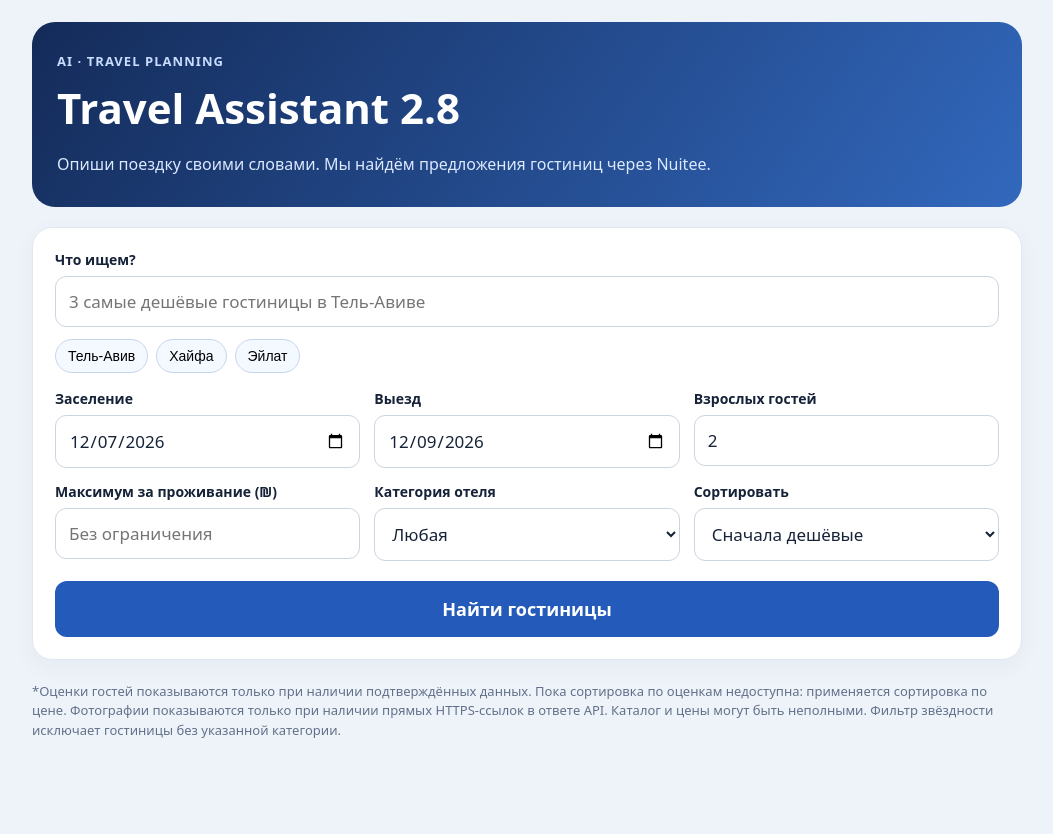
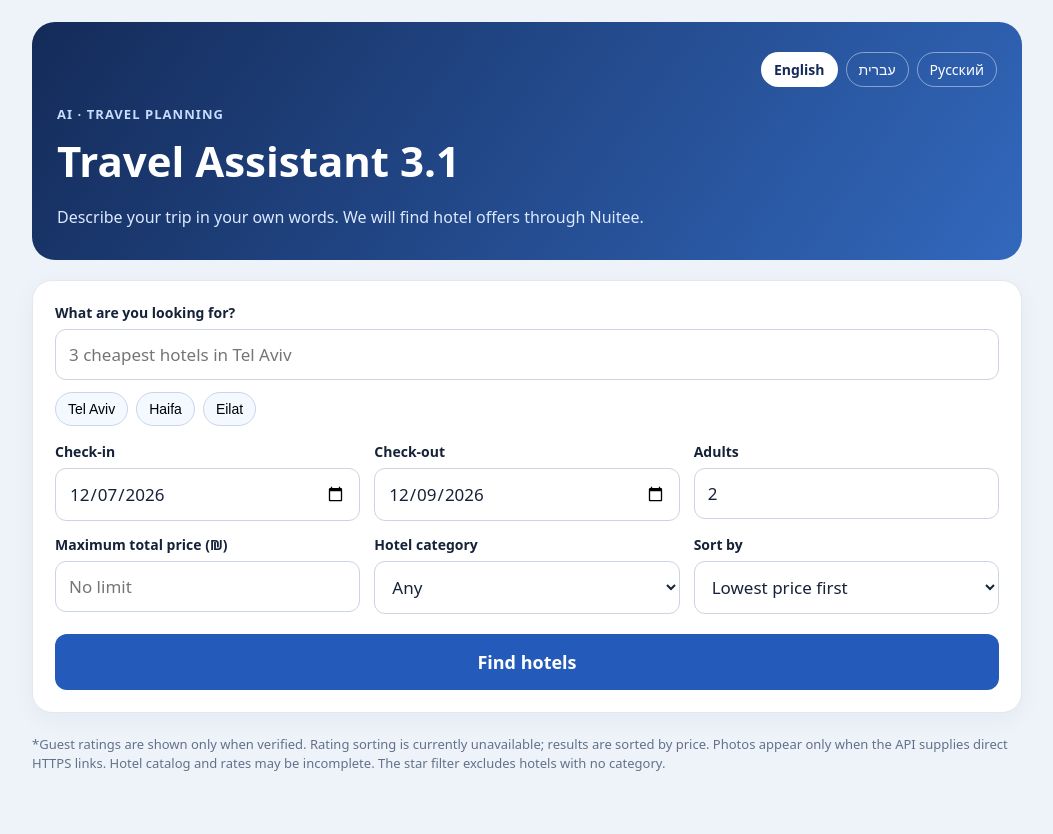
Before and after one commit to EduardK15/travel-assistant, a Flask app: page / in a window 1280 px wide. Shown: the whole page, without its empty margins (113-1166 px from the left). Before the commit the page ends 738 px from the top, so only its background shows below. Run offline with Flask 3, Linux system fonts and the light colour scheme; some libraries are stand-ins or nearby versions.

Commit message:
Add files via upload

```diff
--- a/templates/index.html
+++ b/templates/index.html
@@ -1,27 +1,20 @@
 <!doctype html>
-<html lang="ru"><head><meta charset="utf-8"><meta name="viewport" content="width=device-width,initial-scale=1">
-<title>Travel Assistant 2.8</title>
-<link rel="stylesheet" href="{{ url_for('static', filename='style.css') }}"></head><body><div class="wrap">
-<header class="hero"><div class="eyebrow">AI · Travel planning</div><h1>Travel Assistant 2.8</h1><p>Опиши поездку своими словами. Мы найдём предложения гостиниц через Nuitee.</p></header>
-<section class="panel"><form method="post" action="/search">
-<div class="field"><label for="query">Что ищем?</label><input id="query" name="query" value="{{ query }}" placeholder="3 самые дешёвые гостиницы в Тель-Авиве" required></div>
-<div class="chips"><button class="chip" type="button" onclick="document.getElementById('query').value='Найди 3 самые дешёвые гостиницы в Тель-Авиве'">Тель-Авив</button><button class="chip" type="button" onclick="document.getElementById('query').value='Найди 3 самые дешёвые гостиницы в Хайфе'">Хайфа</button><button class="chip" type="button" onclick="document.getElementById('query').value='Найди 3 самые дешёвые гостиницы в Эйлате'">Эйлат</button></div><div class="fields">
-<div class="field"><label for="checkin">Заселение</label><input id="checkin" type="date" name="checkin" value="{{ checkin }}" required></div>
-<div class="field"><label for="checkout">Выезд</label><input id="checkout" type="date" name="checkout" value="{{ checkout }}" required></div>
-<div class="field"><label for="adults">Взрослых гостей</label><input id="adults" type="number" name="adults" value="{{ adults }}" min="1" max="6" required></div>
-<div class="field"><label for="max_price">Максимум за проживание (₪)</label><input id="max_price" type="number" name="max_price" value="{{ max_price }}" min="1" step="1" placeholder="Без ограничения"></div>
-<div class="field"><label for="min_stars">Категория отеля</label><select id="min_stars" name="min_stars"><option value="0" {% if min_stars == 0 %}selected{% endif %}>Любая</option>{% for n in [3,4,5] %}<option value="{{ n }}" {% if min_stars == n %}selected{% endif %}>От {{ n }} звёзд</option>{% endfor %}</select></div>
-<div class="field"><label for="sort_by">Сортировать</label><select id="sort_by" name="sort_by"><option value="price" {% if sort_by == 'price' %}selected{% endif %}>Сначала дешёвые</option><option value="rating" {% if sort_by == 'rating' %}selected{% endif %}>По оценке гостей*</option></select></div>
-</div><button class="submit" type="submit">Найти гостиницы</button></form>
-{% if error %}<p class="error" role="alert">{{ error }}</p>{% endif %}
-</section>
-{% if searched %}
-<div class="results-head"><h2>Найдено: {{ hotels|length }}</h2><p class="muted small">{{ city }} · {{ checkin }} — {{ checkout }} · {{ adults }} взрослых</p></div>
-{% if sandbox %}<p class="notice">Тестовая среда Nuitee: цены и доступность могут быть демонстрационными и не подходят для реального бронирования.</p>{% endif %}
-{% if sort_note %}<p class="notice">{{ sort_note }}</p>{% endif %}
-{% if not hotels %}<div class="panel"><p>Подходящих предложений не найдено. Измени даты, город или максимальную стоимость.</p></div>{% endif %}
-<div class="cards">{% for hotel in hotels %}<article class="hotel">{% if hotel.image_url %}<img class="hotel-photo" src="{{ hotel.image_url }}" alt="Фотография гостиницы {{ hotel.name }}" loading="lazy" referrerpolicy="no-referrer" onerror="this.style.display='none'">{% endif %}<div class="hotel-top"><div class="hotel-icon" aria-hidden="true">⌂</div><div><h3>{{ hotel.name }}</h3><p class="address">{{ hotel.address }}</p></div></div><div class="meta">{% if hotel.stars %}<span class="tag">★ {{ hotel.stars }} звёзд</span>{% else %}<span class="tag">Категория не указана</span>{% endif %}</div>
-<div class="bottom"><div class="price">{{ '%.2f'|format(hotel.price) }} <span class="currency">{{ hotel.currency }}</span></div><p class="note">За {{ nights }} ноч. · примерно {{ "%.2f"|format(hotel.price / nights) }} {{ hotel.currency }} за ночь</p><details class="detail"><summary>Подробнее о предложении</summary><p>Адрес: {{ hotel.address }}</p><p>Заезд: {{ checkin }} · выезд: {{ checkout }} · взрослых: {{ adults }}</p><p>Стоимость получена из API Nuitee. Это не подтверждение бронирования; налоги, сборы и условия требуют проверки.</p></details></div></article>{% endfor %}</div>
-{% endif %}
-<footer>*Оценки гостей показываются только при наличии подтверждённых данных. Пока сортировка по оценкам недоступна: применяется сортировка по цене. Фотографии показываются только при наличии прямых HTTPS-ссылок в ответе API. Каталог и цены могут быть неполными. Фильтр звёздности исключает гостиницы без указанной категории.</footer>
-</div></body></html>
+<html lang="{{ lang }}" dir="{{ 'rtl' if lang == 'he' else 'ltr' }}">
+<head><meta charset="utf-8"><meta name="viewport" content="width=device-width,initial-scale=1"><title>Travel Assistant 3.1</title><link rel="stylesheet" href="{{ url_for('static', filename='style.css') }}"></head>
+<body><div class="wrap">
+<header class="hero"><div class="language-bar" aria-label="Language"><a href="{{ request.path }}?lang=en" lang="en" {% if lang=='en' %}aria-current="page"{% endif %}>English</a><a href="{{ request.path }}?lang=he" lang="he" {% if lang=='he' %}aria-current="page"{% endif %}>עברית</a><a href="{{ request.path }}?lang=ru" lang="ru" {% if lang=='ru' %}aria-current="page"{% endif %}>Русский</a></div><div class="eyebrow">{{ t.tagline }}</div><h1>Travel Assistant 3.1</h1><p>{{ t.intro }}</p></header>
+<section class="panel"><form method="post" action="{{ url_for('search') }}"><input type="hidden" name="lang" value="{{ lang }}">
+<div class="field"><label for="query">{{ t.query_label }}</label><input id="query" name="query" value="{{ query }}" placeholder="{{ t.query_placeholder }}" required></div>
+<div class="chips">{% for city, name in [('Tel Aviv', 'Tel Aviv'), ('Haifa', 'Haifa'), ('Eilat', 'Eilat')] %}<button class="chip" type="button" data-example="{{ t.example.format(city=city) }}">{{ name }}</button>{% endfor %}</div>
+<div class="fields"><div class="field"><label for="checkin">{{ t.checkin }}</label><input id="checkin" type="date" name="checkin" value="{{ checkin }}" required></div><div class="field"><label for="checkout">{{ t.checkout }}</label><input id="checkout" type="date" name="checkout" value="{{ checkout }}" required></div><div class="field"><label for="adults">{{ t.adults }}</label><input id="adults" type="number" name="adults" value="{{ adults }}" min="1" max="6" required></div>
+<div class="field"><label for="max_price">{{ t.budget }}</label><input id="max_price" type="number" name="max_price" value="{{ max_price }}" min="1" step="1" placeholder="{{ t.unlimited }}"></div>
+<div class="field"><label for="min_stars">{{ t.stars }}</label><select id="min_stars" name="min_stars"><option value="0" {% if min_stars == 0 %}selected{% endif %}>{{ t.any }}</option>{% for n in [3,4,5] %}<option value="{{ n }}" {% if min_stars == n %}selected{% endif %}>{{ t.from_stars.format(n=n) }}</option>{% endfor %}</select></div>
+<div class="field"><label for="sort_by">{{ t.sort }}</label><select id="sort_by" name="sort_by"><option value="price" {% if sort_by == 'price' %}selected{% endif %}>{{ t.cheap }}</option><option value="rating" {% if sort_by == 'rating' %}selected{% endif %}>{{ t.rating }}</option></select></div></div>
+<button class="submit" type="submit">{{ t.submit }}</button></form>{% if error %}<p class="error" role="alert">{{ error }}</p>{% endif %}</section>
+{% if searched %}<div class="results-head"><h2>{{ t.found.format(n=hotels|length) }}</h2><p class="muted small"><bdi>{{ city }}</bdi> · <bdi>{{ checkin }} — {{ checkout }}</bdi> · {{ t.adults_count.format(n=adults) }}</p></div>
+{% if sandbox %}<p class="notice">{{ t.sandbox }}</p>{% endif %}{% if sort_note %}<p class="notice">{{ sort_note }}</p>{% endif %}
+{% if not hotels %}<div class="panel"><p>{{ t.no_hotels }}</p></div>{% endif %}
+<div class="cards">{% for hotel in hotels %}<article class="hotel">{% if hotel.image_url %}<img class="hotel-photo" src="{{ hotel.image_url }}" alt="{{ t.photo.format(name=hotel.name) }}" loading="lazy" referrerpolicy="no-referrer" onerror="this.style.display='none'">{% endif %}
+<div class="hotel-top"><div class="hotel-icon" aria-hidden="true">⌂</div><div><h3><bdi>{{ hotel.name }}</bdi></h3><p class="address"><bdi>{{ hotel.address }}</bdi></p></div></div><div class="meta">{% if hotel.stars %}<span class="tag">★ {{ t.star_count.format(n=hotel.stars) }}</span>{% else %}<span class="tag">{{ t.unknown_stars }}</span>{% endif %}</div>
+<div class="bottom"><div class="price" dir="ltr">{{ '%.2f'|format(hotel.price) }} <span class="currency">{{ hotel.currency }}</span></div><p class="note">{{ t.nights.format(n=nights) }} · {{ t.per_night.format(price='%.2f'|format(hotel.price / nights), currency=hotel.currency) }}</p><details class="detail"><summary>{{ t.details }}</summary><p>{{ t.address }}: <bdi>{{ hotel.address }}</bdi></p><p>{{ t.checkin }}: <bdi>{{ checkin }}</bdi> · {{ t.checkout }}: <bdi>{{ checkout }}</bdi> · {{ t.adults_count.format(n=adults) }}</p><p>{{ t.booking }}</p></details></div></article>{% endfor %}</div>{% endif %}
+<footer>{{ t.footer }}</footer></div><script>document.querySelectorAll('[data-example]').forEach(button => button.addEventListener('click', () => {document.getElementById('query').value = button.dataset.example;}));</script></body></html>
```
